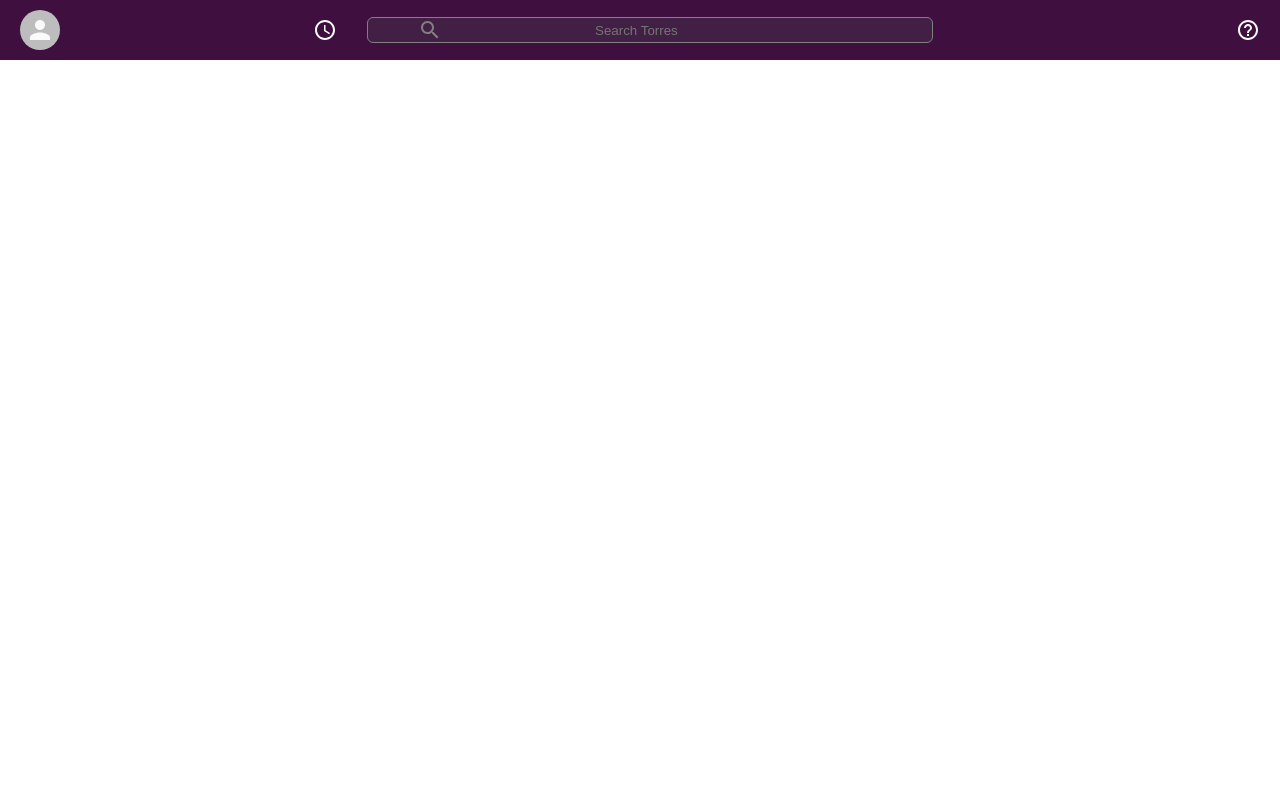
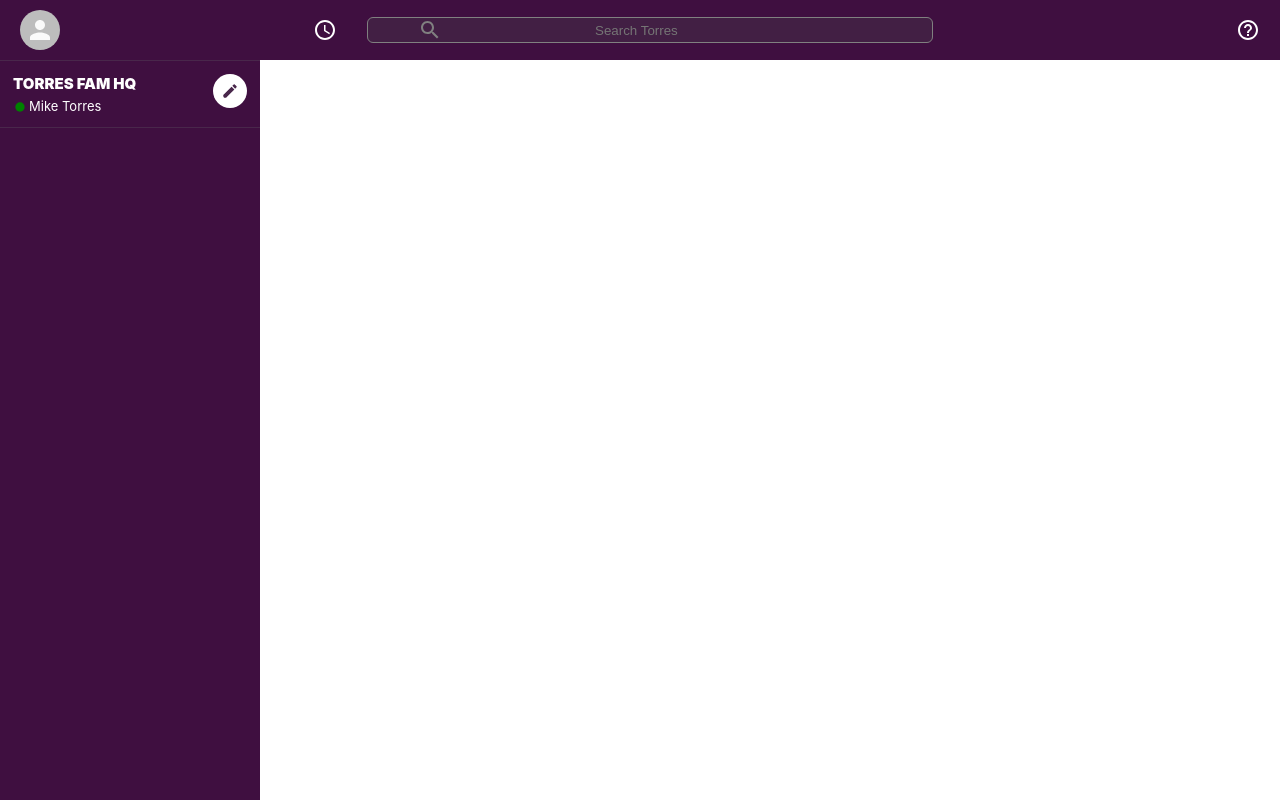
Before and after one commit to apolloproductionsdj/slack-clone-2, a React (Create React App) app: page / in a window 1280 px wide. Built offline with nearby package versions, Linux system fonts and the light colour scheme.

Commit message:
created <Sidebar /> and started styling

```diff
--- a/src/App.js
+++ b/src/App.js
@@ -6,17 +6,24 @@
   Route,
 } from "react-router-dom";
 import Header from './components/Header';
+import styled from "styled-components";
+import Sidebar from './components/Sidebar';
 
 function App() {
   return (
     <div className="app">
       <Router>
         <>
-          <Switch>
-            <Route path="/" exact>
-              <Header />
-            </Route>
-          </Switch>
+          <Header />
+          <AppBody>
+            <Sidebar />
+            <Switch>
+              <Route path="/" exact>
+                {/* Chat  */}
+              </Route>
+            </Switch>
+          </AppBody>
+
         </>
       </Router>
     </div>
@@ -24,3 +31,8 @@
 }
 
 export default App;
+
+const AppBody = styled.div`
+  display: flex;
+  height: 100vh;
+`
--- /dev/null
+++ b/src/components/Sidebar.js
@@ -0,0 +1,71 @@
+import React from 'react';
+import FiberManualRecordIcon from '@material-ui/icons/FiberManualRecord';
+import styled from "styled-components";
+import CreateIcon from '@material-ui/icons/Create';
+
+function Sidebar() {
+  return (
+    <SidebarContainer>
+      {/* SidebarHeader */}
+      <SidebarHeader>
+        <SidebarInfo>
+          <h2>TORRES FAM HQ</h2>
+          <h3>
+            <FiberManualRecordIcon />
+              Mike Torres
+          </h3>
+        </SidebarInfo>
+        <CreateIcon />
+      </SidebarHeader>
+    </SidebarContainer>
+  )
+}
+
+export default Sidebar;
+
+const SidebarContainer = styled.div`
+  color: white;
+  background-color: var(--slack-color);
+  flex: 0.3;
+  border-top: 1px solid #49274b;
+  max-width: 260px;
+  margin-top: 60px;
+`;
+
+const SidebarHeader = styled.div`
+  display: flex;
+  border-bottom: 1px solid #49274b;
+  padding: 13px;
+
+  > .MuiSvgIcon-root {
+    padding: 8px;
+    color: #49274b;
+    font-size: 18px;
+    background-color: white;
+    border-radius: 999px;
+  }
+`;
+
+const SidebarInfo = styled.div`
+  flex: 1;
+
+  > h2 {
+    font-size: 15px;
+    font-weight: 900;
+    margin-bottom: 5px;
+  }
+
+  > h3 {
+    font-size: 13px;
+    display: flex;
+    font-weight: 400;
+    align-items: center;
+  }
+
+  > h3 > .MuiSvgIcon-root {
+    font-size: 14px;
+    color: green;
+    margin-top: 1px;
+    margin-right: 2px;
+  }
+`;
```
